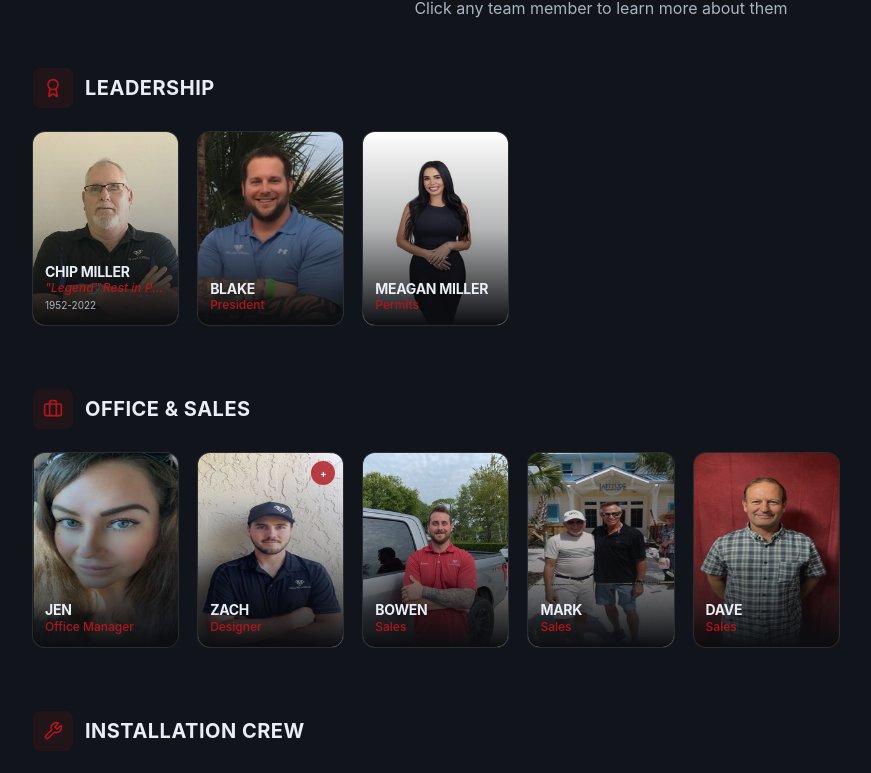
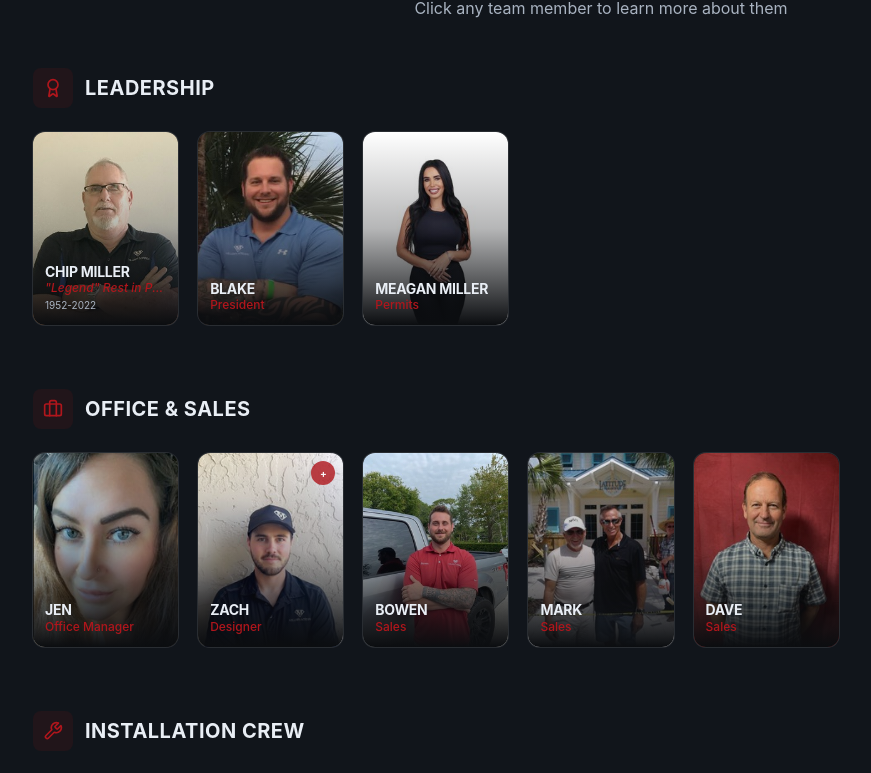
Before and after one commit to brennercory50-sys/millers-screen, a Next.js app: page /about in a window 1280 px wide. Shown: the part 1120-1893 px from the top of the page, without its empty margins (39-910 px from the left). Built offline with nearby package versions, Linux system fonts and the light colour scheme; no server answers; grey boxes are pictures that could not be loaded.

Commit message:
Fix blurry hero images - ensure object-cover is always applied

```diff
--- a/components/employee-modal.tsx
+++ b/components/employee-modal.tsx
@@ -95,7 +95,7 @@ export default function EmployeeModal({ member, isOpen, onClose }: EmployeeModal
                 src={member.image}
                 alt={member.name}
                 fill
-                className={member.imagePosition ? undefined : 'object-[50%_20%]'}
+                className={member.imagePosition ? 'object-cover' : 'object-cover object-[50%_20%]'}
                 style={member.imagePosition ? { objectPosition: member.imagePosition } : undefined}
                 priority
                 onError={() => setImageError(true)}
--- a/components/team-card.tsx
+++ b/components/team-card.tsx
@@ -27,7 +27,7 @@ export default function TeamCard({ member }: TeamCardProps) {
           src={member.image}
           alt={member.name}
           fill
-          className={member.imagePosition ? 'object-cover transition-all duration-700 group-hover:scale-105' : 'object-[50%_20%] transition-all duration-700 group-hover:scale-105'}
+          className={member.imagePosition ? 'object-cover transition-all duration-700 group-hover:scale-105' : 'object-cover object-[50%_20%] transition-all duration-700 group-hover:scale-105'}
           style={member.imagePosition ? { objectPosition: member.imagePosition } : undefined}
         />
 
```
